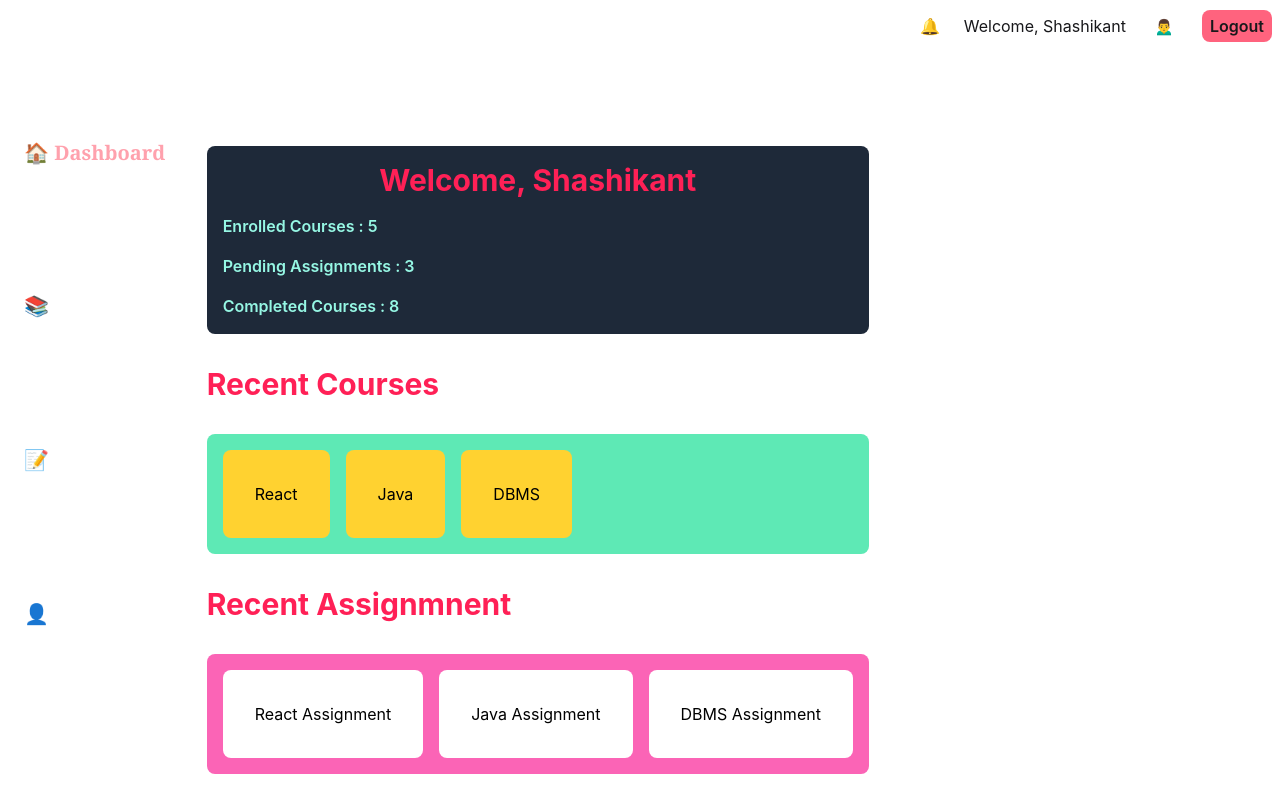
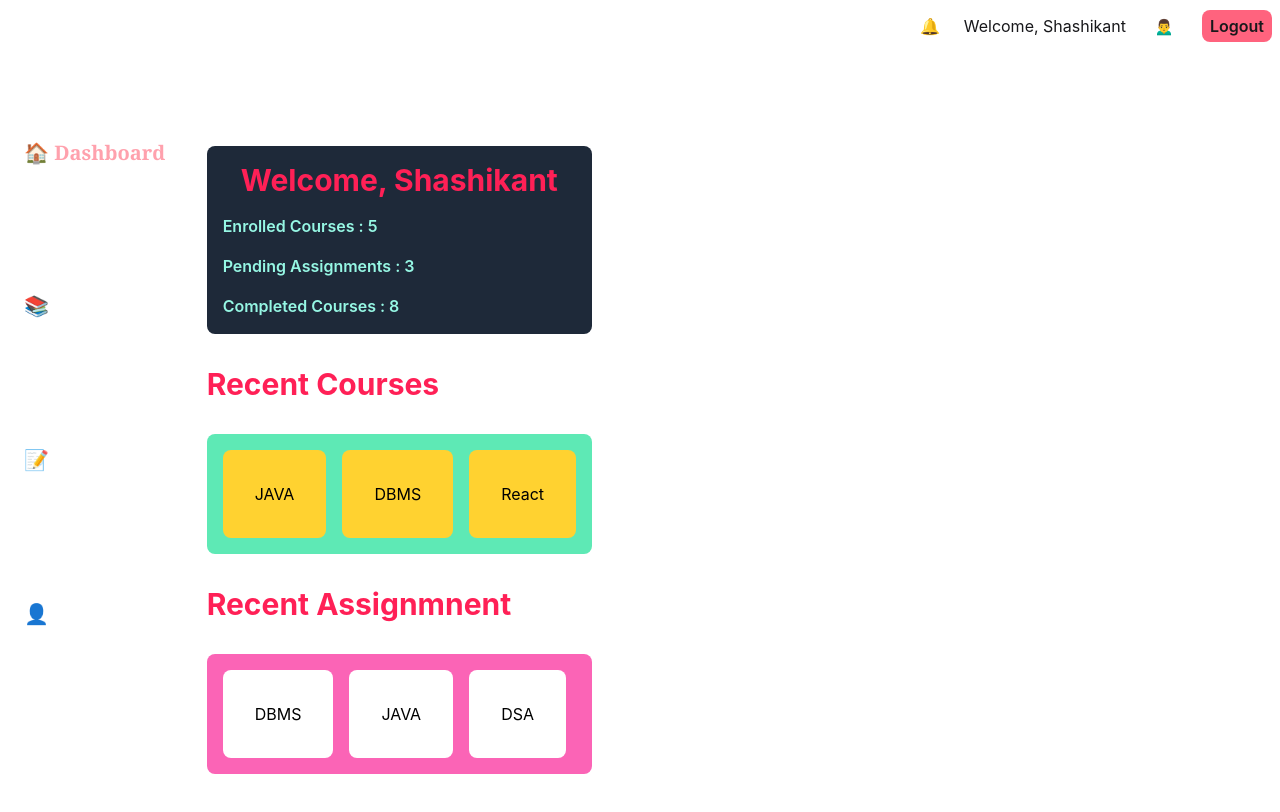
Before and after one commit to Sk-Pandey/CampusConnect, a React (Vite) app: page /login in a window 1280 px wide. Both pictures are taken after a click on the button "Login as Student". Shown: the top 812 px of the page. Built offline with nearby package versions, Linux system fonts and the light colour scheme.

Commit message:
Fixed DRY in students dashboard

```diff
--- a/src/pages/students/Dashboard.jsx
+++ b/src/pages/students/Dashboard.jsx
@@ -5,6 +5,17 @@ const Dashboard = () => {
     { title: "Enrolled Courses", value: 5 },
     { title: "Pending Assignments", value: 3 },
     { title: "Completed Courses", value: 8 },
+  ];
+  const recentAssignments = [
+    { id: 1, name: "DBMS" },
+    { id: 2, name: "JAVA" },
+    { id: 3, name: "DSA" },
+  ];
+
+  const recentCourse = [
+    { id: 1, name: "JAVA" },
+    { id: 2, name: "DBMS" },
+    { id: 3, name: "React" },
   ];
   return (
     <div className="space-y-8">
@@ -24,9 +35,11 @@ const Dashboard = () => {
         id="recent-courses"
         className="bg-emerald-300 text-black rounded-lg flex gap-4 items-center p-4"
       >
-        <div className="bg-amber-300 p-8 rounded-lg">React</div>
-        <div className="bg-amber-300 p-8 rounded-lg">Java</div>
-        <div className="bg-amber-300 p-8 rounded-lg">DBMS</div>
+        {recentCourse.map((course) => (
+          <div key={course.id} className="bg-amber-300 p-8 rounded-lg">
+            {course.name}
+          </div>
+        ))}
       </div>
       <h1 className="text-3xl font-bold text-rose-500">Recent Assignmnent</h1>
 
@@ -34,9 +47,11 @@ const Dashboard = () => {
         id="recent-assignment"
         className="bg-pink-400 text-black rounded-lg flex gap-4 items-center p-4"
       >
-        <div className="bg-white p-8 rounded-lg">React Assignment</div>
-        <div className="bg-white p-8 rounded-lg">Java Assignment</div>
-        <div className="bg-white p-8 rounded-lg">DBMS Assignment</div>
+        {recentAssignments.map((assignment) => (
+          <div key={assignment.id} className="bg-white p-8 rounded-lg">
+            {assignment.name}
+          </div>
+        ))}
       </div>
     </div>
   );
```
